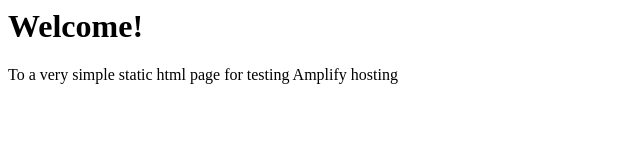
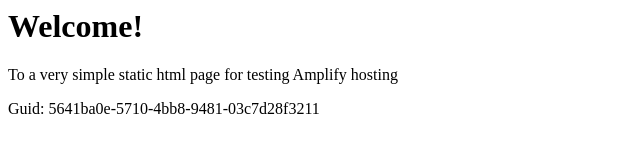
Before and after one commit to aws-aemilia-nrt/Github-PR-Commit-Integration-Test-DoNotTouch-v1-prod-ap-northeast-1, a website: page src/index.html in a window 1280 px wide. Shown: the whole page, without its empty margins (0-640 px from the left). Drawn offline with Linux system fonts and the light colour scheme.

Commit message:
commit from integ tests

```diff
--- a/src/index.html
+++ b/src/index.html
@@ -1,3 +1,5 @@
+
+
 <html lang="en">
 
 <head>
@@ -10,6 +12,6 @@
 <body>
     <h1>Welcome!</h1>
     <p>To a very simple static html page for testing Amplify hosting</p>
-</body>
+    <p>Guid: 5641ba0e-5710-4bb8-9481-03c7d28f3211</p></body>
 
 </html>
```
